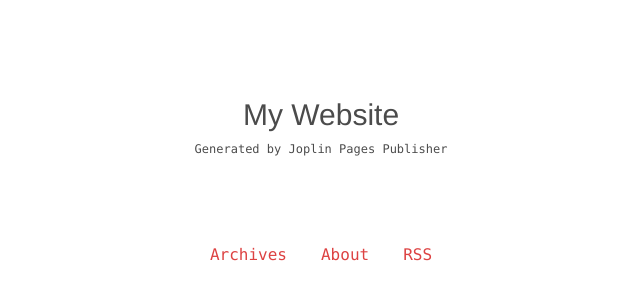
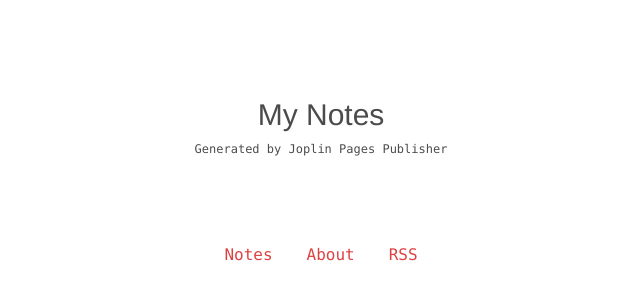
Before and after one commit to AhmadMusa089/mynotes, a plain HTML site: page index.html in a window 1280 px wide. Shown: the part 142-442 px from the top of the page, without its empty margins (319-959 px from the left). Drawn offline with Linux system fonts and the light colour scheme.

Commit message:
REGULAR COMMIT BY JOPLIN PAGES PUBLISHER(v1.7.0)

```diff
--- a/index.html
+++ b/index.html
@@ -12,13 +12,13 @@
   <body>
     <div class="homepage-main">
       <div class="homepage-title-area">
-        <h1 class="homepage-title">My Website</h1>
+        <h1 class="homepage-title">My Notes</h1>
         <h2 class="homepage-subtitle">Generated by Joplin Pages Publisher</h2>
       </div>
       <nav class="homepage-navigation">
         <ul>
 
-          <li><a href="/archives">Archives</a></li>
+          <li><a href="/archives">Notes</a></li>
 
           <li><a href="/about">About</a></li>
 
--- a/rss.xml
+++ b/rss.xml
@@ -4,7 +4,7 @@
         <title></title>
         <link>undefined</link>
         <description>undefined</description>
-        <lastBuildDate>Wed, 23 Mar 2022 05:05:42 GMT</lastBuildDate>
+        <lastBuildDate>Wed, 23 Mar 2022 05:13:53 GMT</lastBuildDate>
         <docs>https://validator.w3.org/feed/docs/rss2.html</docs>
         <generator>Joplin Pages Publisher</generator>
     </channel>
```
